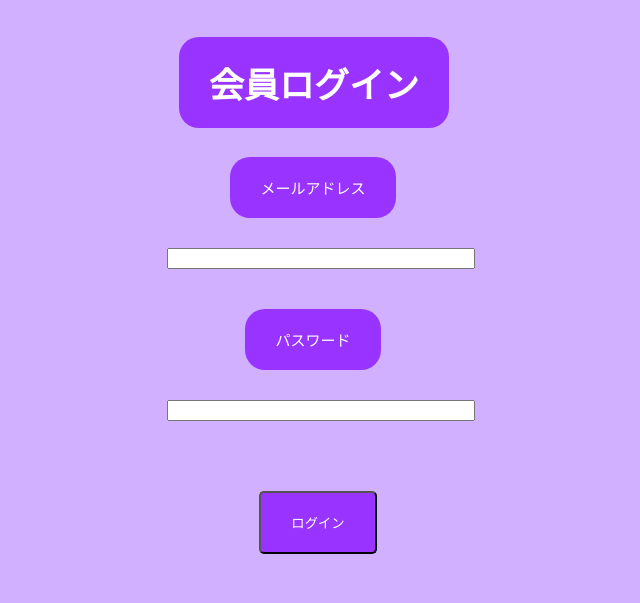
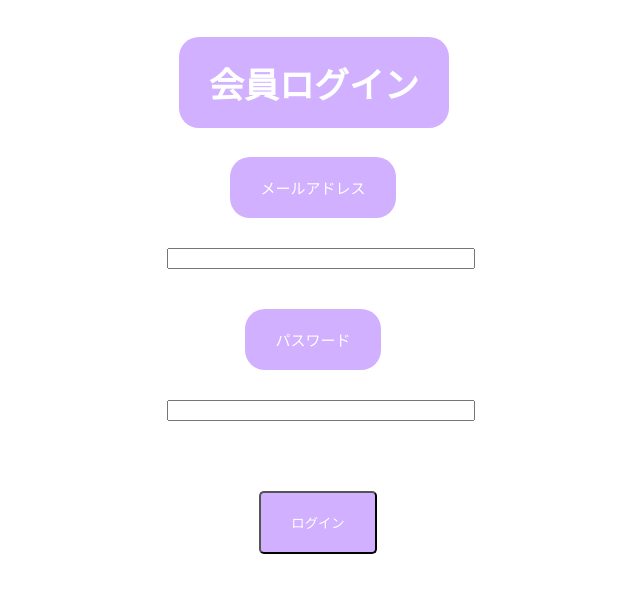
Before and after one commit to tsumazarin/book_menu6, a PHP site: page /shop/member_login.php in a window 1280 px wide. Shown: the top 603 px of the page, without its empty margins (305-945 px from the left). Run offline with PHP 8.4, Linux system fonts and the light colour scheme; data that the repository does not hold is empty.

Commit message:
title change

```diff
--- a/css/style.css
+++ b/css/style.css
@@ -9,11 +9,11 @@ body{
   font-size:1.7rem;
   font-family:"Hiragino Kaku Gothic ProN", Meiryo, sans-serif;
   width:100%;
-  background-color:#D0B0FF;
+
 }
 
 header{
-  background-color:#D0B0FF;
+
   padding:50px 0;
 }
 
@@ -30,7 +30,7 @@ h2 {
   margin-right:58px;
   font-size:3.5rem;
   color:#fff;
-  background-color:#9933FF;
+  background-color:#D0B0FF;
 }
 
 dl, form{
@@ -45,7 +45,7 @@ dt, p{
   border-radius:20px;
   font-size:1.5rem;
   color:#fff;
-  background-color:#9933FF;
+  background-color:#D0B0FF;
 }
 
 a{
@@ -64,7 +64,7 @@ img{
 table{
   width:900px;
   color:#fff;
-  background-color:#9933FF;
+  background-color:#D0B0FF;
   padding:50px 50px;
   border-radius:20px;
 }
@@ -78,7 +78,7 @@ table{
 
 .button{
   color:#fff;
-  background-color:#9933FF;
+  background-color:#D0B0FF;
   padding:20px 30px;
   border-radius:5px;
 }
@@ -87,7 +87,7 @@ table{
 .welcome{
   display:inline-block;
   color:#DCDCDC;
-  background-color:#9933FF;
+  background-color:#D0B0FF;
   margin-left:30px;
   padding:20px 30px;
   border-radius:10px;
@@ -117,7 +117,7 @@ table{
   padding:60px 0;
   text-align:center;
   margin:20px 20px auto;
-  background-color:#9933FF;
+  background-color:#D0B0FF;
   border-radius:15px;
 }
 
```
